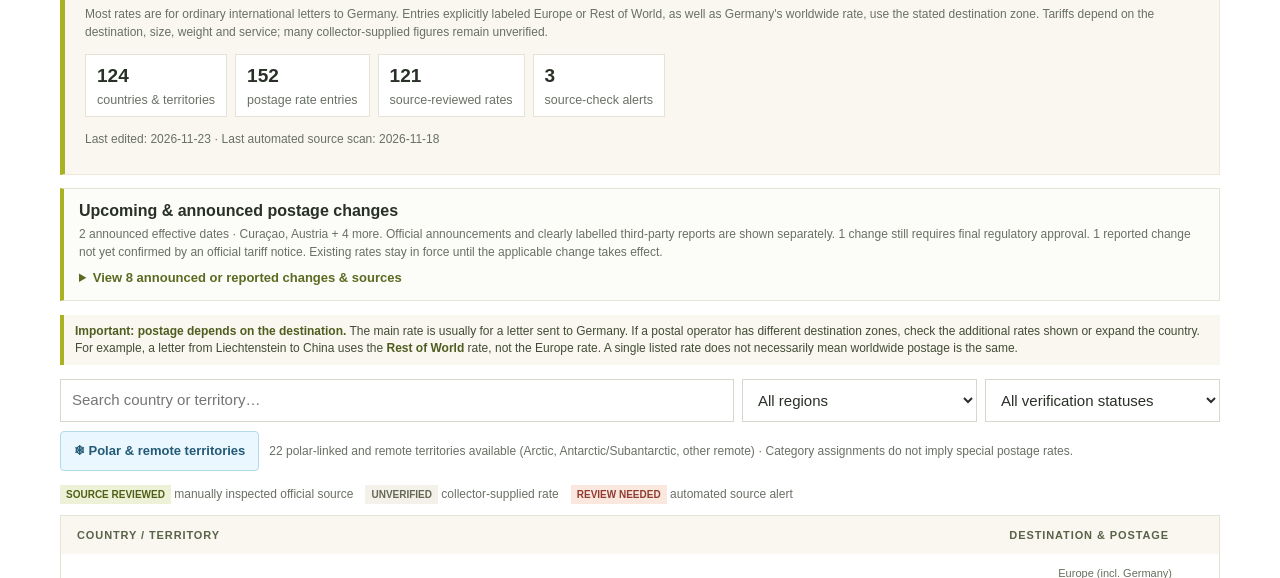
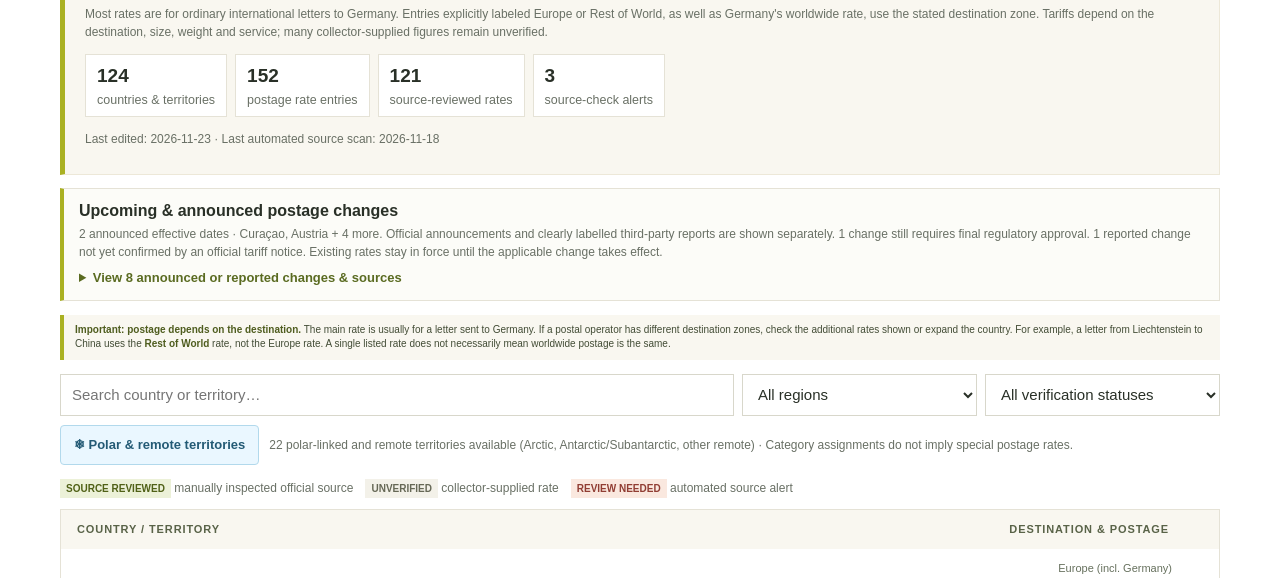
Before and after one commit to AyLien026/worldwide-cover-monitor, a plain HTML site: page postage/index.html in a window 1280 px wide. Shown: the part 149-727 px from the top of the page. Drawn offline with Linux system fonts and the light colour scheme.

Commit message:
Reduce destination notice font size to 10px

```diff
--- a/postage/index.html
+++ b/postage/index.html
@@ -62,7 +62,7 @@ input:focus-visible,select:focus-visible{outline:2px solid var(--olive)}
 .entry-price .price-label{display:block;font-size:11px;font-weight:500;color:#66705d;line-height:1.25}
 .entry-price .price-line strong{display:block;line-height:1.25}
 .entry-price .other-zone{display:block;margin-top:4px;padding:3px 6px;background:#eff2df;color:#5d6c1e;border-radius:3px;font-size:11px;font-weight:700}
-.destination-note{background:#f9f7f0;border-left:4px solid var(--olive);padding:8px 11px;font-size:12px;line-height:1.45;color:#424c35;margin:10px 0}
+.destination-note{background:#f9f7f0;border-left:4px solid var(--olive);padding:8px 11px;font-size:10px;line-height:1.45;color:#424c35;margin:10px 0}
 .destination-note strong{color:#4f5d1f}
 
 .chevron{text-align:right;font-size:17px;color:#7d892c;transition:transform .15s}
```
